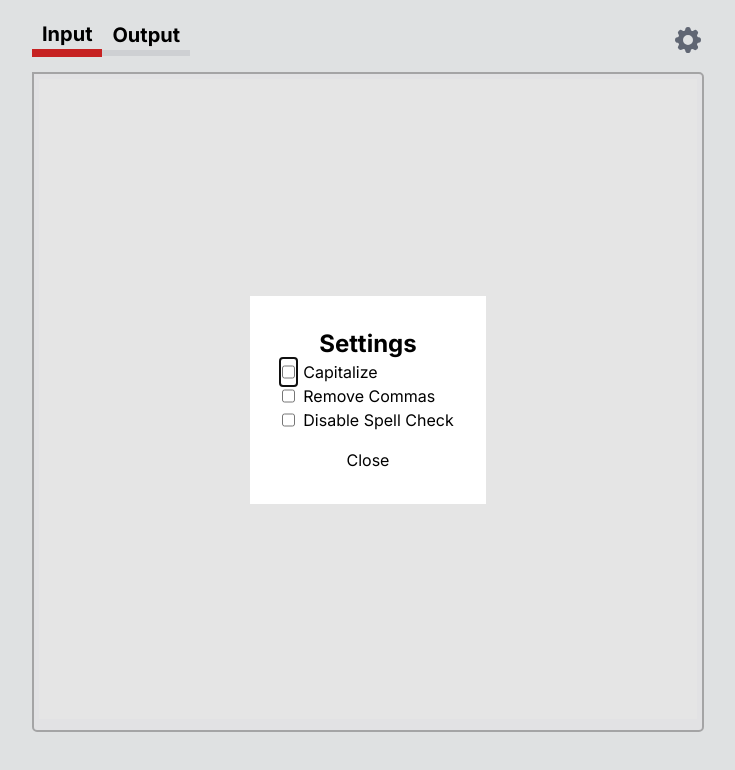
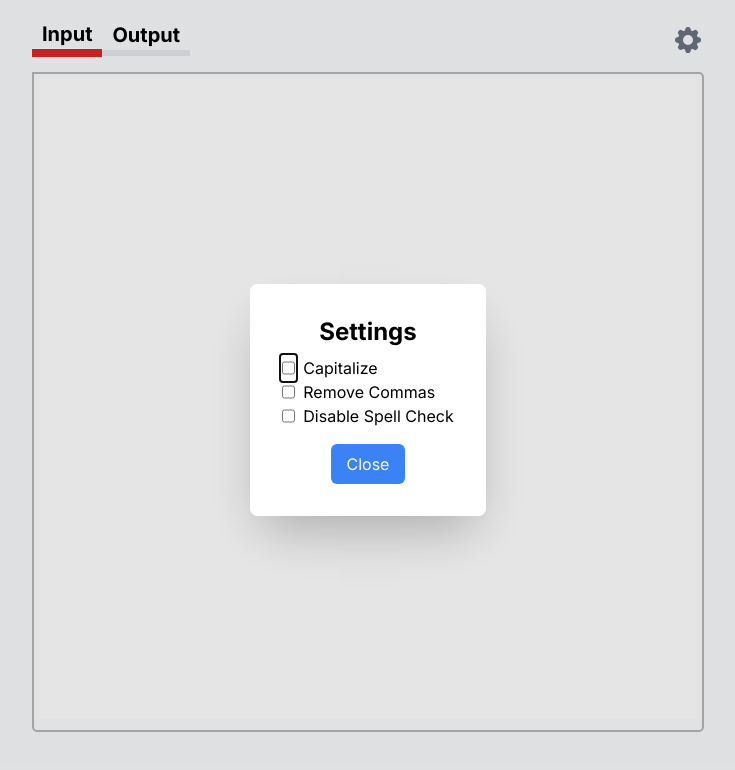
Before and after one commit to gusberinger/memorizr, a Vue app: page / in a window 1280 px wide. Both pictures are taken after a click on the icon 960 px from the left and 40 px from the top of the page. Shown: the top 770 px of the page, without its empty margins (272-1007 px from the left). Built offline with nearby package versions, Linux system fonts and the light colour scheme.

Commit message:
Improve styling for settings

```diff
--- a/src/App.vue
+++ b/src/App.vue
@@ -33,10 +33,8 @@ const defaultSettings = ref({
 const settings = ref(JSON.parse(localStorage.getItem("settings") || JSON.stringify(defaultSettings.value)))
 
 const dialogRef = ref<HTMLDialogElement | null>(null)
-console.log(dialogRef.value)
 
 watch(settingsOpen, () => {
-  console.log(settingsOpen.value, dialogRef.value)
   if (settingsOpen.value) {
     dialogRef.value?.showModal()
   } else {
@@ -46,6 +44,12 @@ watch(settingsOpen, () => {
 
 watch([settings.value], () => {
   localStorage.setItem("settings", JSON.stringify(settings.value))
+})
+
+window.addEventListener("click", (e) => {
+  if (e.target === dialogRef.value) {
+    settingsOpen.value = false
+  }
 })
 </script>
 
@@ -98,25 +102,25 @@ watch([settings.value], () => {
     >
       <textarea :spellcheck="!settings.disableSpellCheck" v-model="outputText" readonly></textarea>
     </div>
-    <dialog ref="dialogRef" class="bg-white py-8 px-8">
-      <div class="flex flex-col items-center justify-center">
+    <dialog ref="dialogRef" class="">
+      <div class="flex flex-col items-center justify-center bg-white py-8 px-8">
         <h2 class="text-2xl font-bold">Settings</h2>
-        <div class="flex flex-col">
+        <div class="flex flex-col mt-2">
           <div class="flex flex-row gap-x-2">
             <input type="checkbox" id="capitalize" v-model="settings.capitalize" />
-            <label @click="settings.capitalize = !settings.capitalize" for="capitalize">Capitalize</label>
+            <label for="capitalize">Capitalize</label>
           </div>
           <div class="flex flex-row gap-x-2">
-            <input type="checkbox" id="capitalize" v-model="settings.removeCommas" />
-            <label for="capitalize">Remove Commas</label>
+            <input type="checkbox" id="alphachars" v-model="settings.removeCommas" />
+            <label for="alphachars">Remove Commas</label>
           </div>
           <div class="flex flex-row gap-x-2">
-            <input type="checkbox" id="capitalize" v-model="settings.disableSpellCheck" />
-            <label for="capitalize">Disable Spell Check</label>
+            <input type="checkbox" id="spellcheck" v-model="settings.disableSpellCheck" />
+            <label for="spellcheck">Disable Spell Check</label>
           </div>
 
         </div>
-        <button class="mt-4" @click="settingsOpen = false">Close</button>
+        <button class="mt-4 bg-blue-500 text-white px-4 py-2 rounded-md" @click="settingsOpen = false">Close</button>
       </div>
     </dialog>
   </div>
@@ -188,4 +192,10 @@ body {
 [role="tabpanel"] p {
   margin: 0;
 }
+
+dialog {
+  @apply rounded-lg;
+  @apply shadow-2xl;
+}
+
 </style>
```
